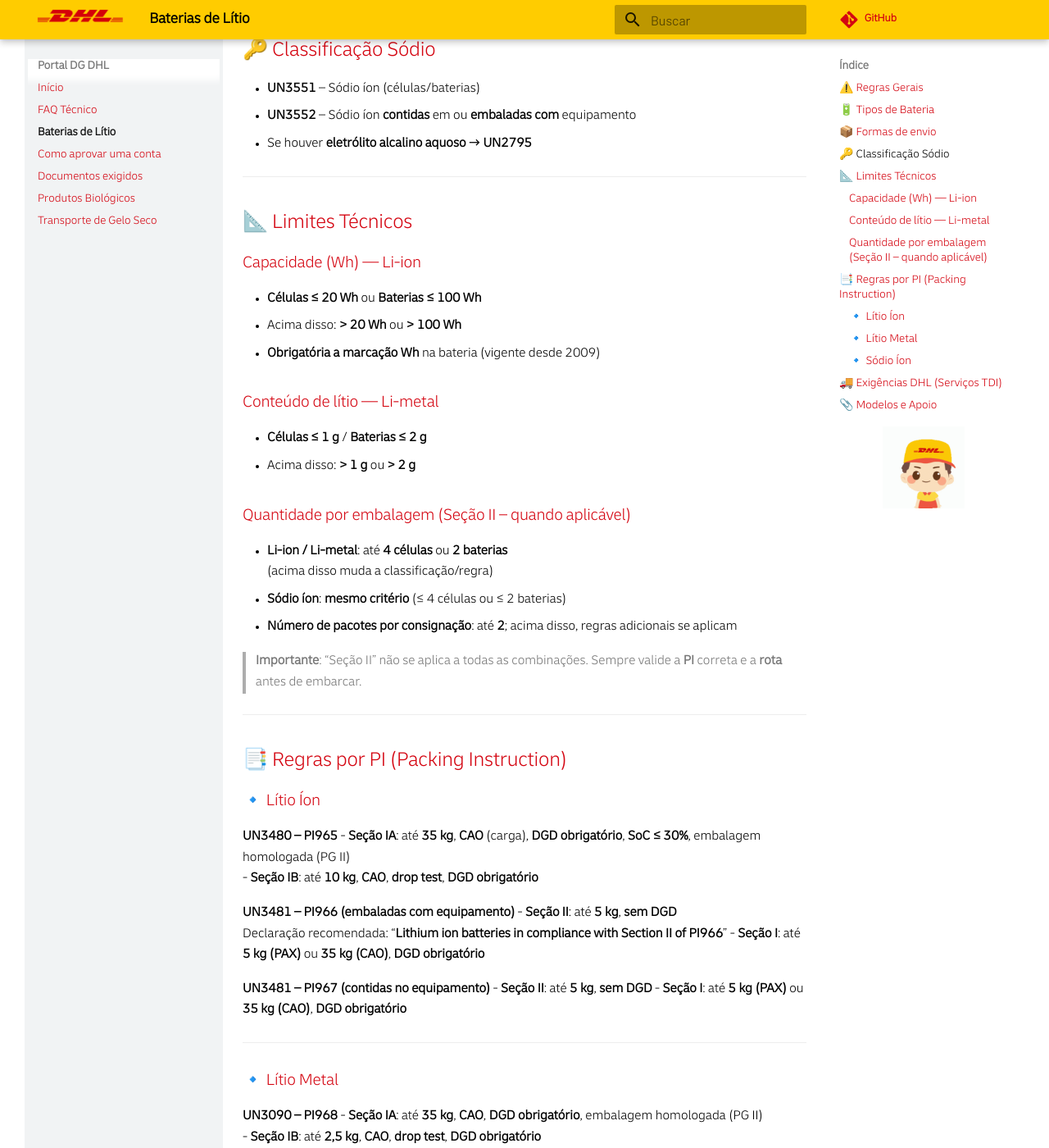
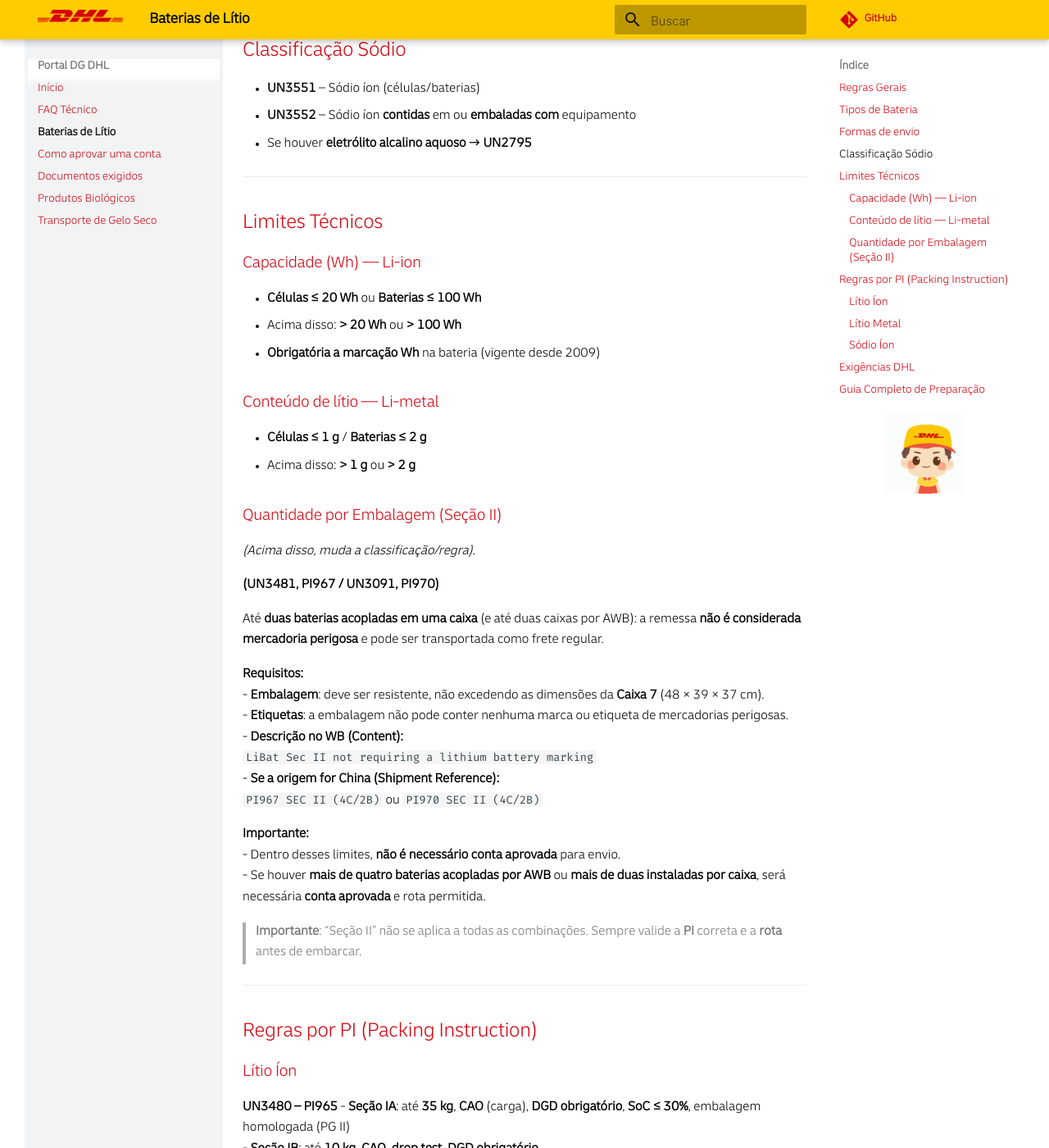
Before and after one commit to portaldangerousgoods/dpdhl, an MkDocs documentation site: the page built from docs/baterias.md, in a window 1280 px wide and 1400 px high, scrolled down 1125 px. Shown: the whole window at 82% size. Built offline with MkDocs 1.6.1 and Material for MkDocs 9.7.7, drawn with Linux system fonts in a browser that asks for light colours; comment, search, counter and statistics services are not loaded; some of the changed text lies outside the part shown.

Commit message:
Update baterias.md

```diff
--- a/docs/baterias.md
+++ b/docs/baterias.md
@@ -2,11 +2,11 @@
 
 > Centro oficial de orientações para envio de baterias com a DHL Express.
 > **Atenção**: Sempre confirme **aprovação de conta** e **rota permitida** antes de qualquer remessa:
-> 👉 https://portaldangerousgoods.github.io/dpdhl/aprovacao/
+> https://portaldangerousgoods.github.io/dpdhl/aprovacao/
 
 ---
 
-## ⚠️ Regras Gerais
+## Regras Gerais
 
 - **DHL NÃO aceita**:
   - Baterias **defeituosas ou danificadas** (identificadas pelo fabricante).
@@ -15,11 +15,11 @@
 - **Logística reversa (equipamento para reparo)**:
   - Remova a bateria **antes do envio**, **ou**
   - Anexe a **Declaração de Aparelhos Usados** devidamente preenchida.
-    👉 **Baixar modelo**: [AparelhosUsados.docx](AparelhosUsados.docx)
+    **Baixar modelo**: [AparelhosUsados.docx](AparelhosUsados.docx)
 
 ---
 
-## 🔋 Tipos de Bateria
+## Tipos de Bateria
 
 1. **Lítio Íon (Li-ion / Li-poly)**
    Recarregáveis. Comuns em laptops, celulares, ferramentas, etc.
@@ -32,7 +32,7 @@
 
 ---
 
-## 📦 Formas de envio
+## Formas de envio
 
 - **Apenas células/baterias**
 - **Embaladas junto com o equipamento** (separadas)
@@ -40,7 +40,7 @@
 
 ---
 
-## 🔑 Classificação Sódio
+## Classificação Sódio
 
 - **UN3551** – Sódio íon (células/baterias)
 - **UN3552** – Sódio íon **contidas** em ou **embaladas com** equipamento
@@ -48,7 +48,7 @@
 
 ---
 
-## 📐 Limites Técnicos
+## Limites Técnicos
 
 ### Capacidade (Wh) — Li-ion
 - **Células ≤ 20 Wh** ou **Baterias ≤ 100 Wh**
@@ -59,19 +59,33 @@
 - **Células ≤ 1 g** / **Baterias ≤ 2 g**
 - Acima disso: **> 1 g** ou **> 2 g**
 
-### Quantidade por embalagem (Seção II – quando aplicável)
-- **Li-ion / Li-metal**: até **4 células** ou **2 baterias**
-  (acima disso muda a classificação/regra)
-- **Sódio íon**: **mesmo critério** (≤ 4 células ou ≤ 2 baterias)
-- **Número de pacotes por consignação**: até **2**; acima disso, regras adicionais se aplicam
+### Quantidade por Embalagem (Seção II)
+*(Acima disso, muda a classificação/regra).*
+
+**(UN3481, PI967 / UN3091, PI970)**
+
+Até **duas baterias acopladas em uma caixa** (e até duas caixas por AWB): a remessa **não é considerada mercadoria perigosa** e pode ser transportada como frete regular.
+
+**Requisitos:**
+- **Embalagem**: deve ser resistente, não excedendo as dimensões da **Caixa 7** (48 × 39 × 37 cm).
+- **Etiquetas**: a embalagem não pode conter nenhuma marca ou etiqueta de mercadorias perigosas.
+- **Descrição no WB (Content):**
+  `LiBat Sec II not requiring a lithium battery marking`
+- **Se a origem for China (Shipment Reference):**
+  `PI967 SEC II (4C/2B)` ou `PI970 SEC II (4C/2B)`
+
+**Importante:**
+- Dentro desses limites, **não é necessário conta aprovada** para envio.
+- Se houver **mais de quatro baterias acopladas por AWB** ou **mais de duas instaladas por caixa**, será necessária **conta aprovada** e rota permitida.
+
 
 > **Importante**: “Seção II” não se aplica a todas as combinações. Sempre valide a **PI** correta e a **rota** antes de embarcar.
 
 ---
 
-## 📑 Regras por PI (Packing Instruction)
+## Regras por PI (Packing Instruction)
 
-### 🔹 Lítio Íon
+### Lítio Íon
 
 **UN3480 – PI965**
 - **Seção IA**: até **35 kg**, **CAO** (carga), **DGD obrigatório**, **SoC ≤ 30%**, embalagem homologada (PG II)
@@ -88,7 +102,7 @@
 
 ---
 
-### 🔹 Lítio Metal
+### Lítio Metal
 
 **UN3090 – PI968**
 - **Seção IA**: até **35 kg**, **CAO**, **DGD obrigatório**, embalagem homologada (PG II)
@@ -104,7 +118,7 @@
 
 ---
 
-### 🔹 Sódio Íon
+### Sódio Íon
 
 **UN3551 – PI976**
 - Até **35 kg**, **CAO**, **DGD obrigatório**, embalagem homologada (PG II), **SoC ≤ 30%**
@@ -120,17 +134,20 @@
 
 ---
 
-## 🚚 Exigências DHL (Serviços TDI)
+## Exigências DHL
 
 - **Aprovação da conta** obrigatória e **rota precisa ser permitida**.
-  👉 Ver **processo de aprovação** e **validação de rota**:
+  Ver **processo de aprovação** e **validação de rota**:
   https://portaldangerousgoods.github.io/dpdhl/aprovacao/
 
 ---
 
-## 📎 Modelos e Apoio
+## Guia Completo de Preparação
 
-- **Declaração de Aparelhos Usados** (para logística reversa quando a bateria **não** puder ser removida):
-  👉 [AparelhosUsados.docx](AparelhosUsados.docx)
+Para entender em detalhe **como uma remessa deve ser preparada**, acesse o documento oficial:
+[Tool2025.pdf](Tool2025.pdf)
 
-> Dúvidas sobre **formulários**, **limites** ou **PI** aplicável? Encaminhe a **SDS**/dados técnicos e descreva o cenário de envio (produto, quantidade, configuração) para análise do time DGR.
+---
+
+> Dúvidas sobre **formulários**, **limites** ou **PI** aplicável?
+> Encaminhe a **SDS**/dados técnicos e descreva o cenário de envio (produto, quantidade, configuração) ao seu contato comercial para a análise do time DGR.
```
